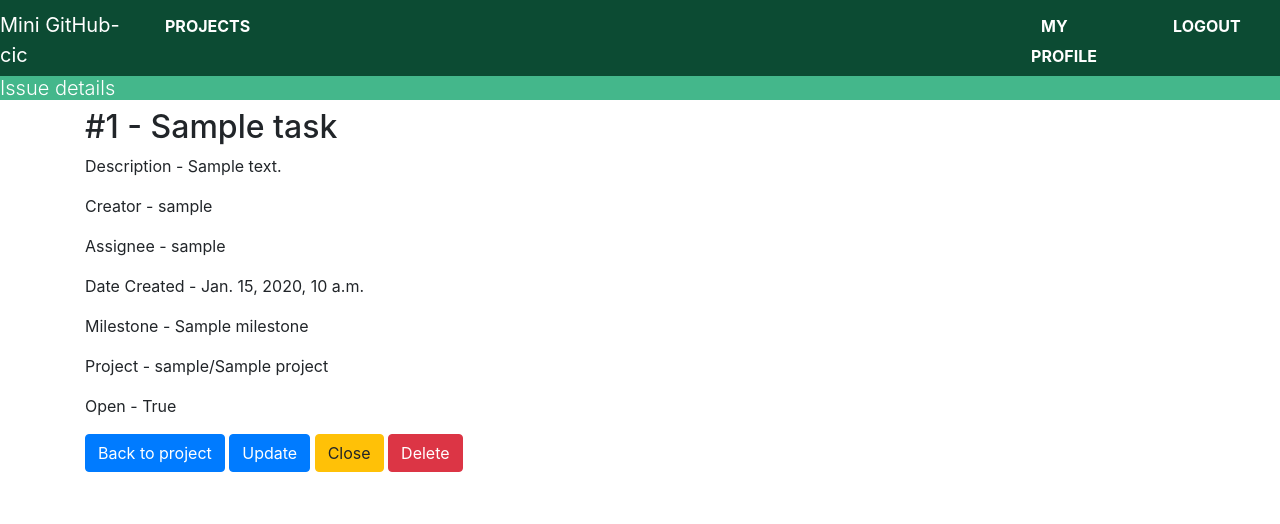
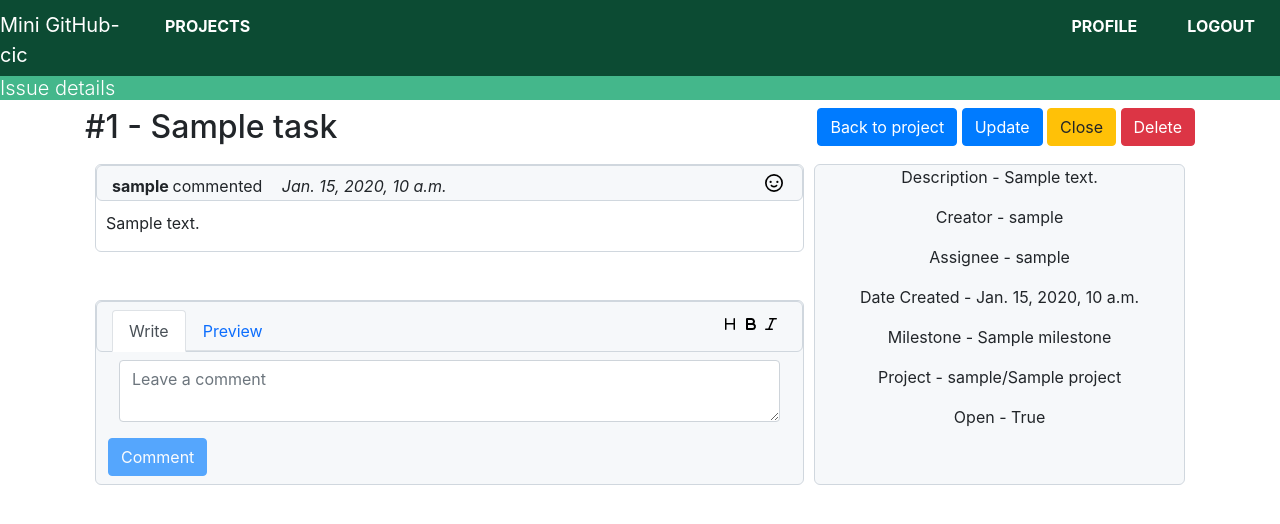
Before and after one commit to isidora-stanic/uks, a Django app: page /issues/1 in a window 1280 px wide. Shown: the top 524 px of the page. Run offline with Django 4.2, Linux system fonts and the light colour scheme; a user stored in the database is signed in; tables that the repository leaves empty hold one stand-in row (values such as "Sample post"); some libraries are stand-ins or nearby versions.

Commit message:
View comments implemented

```diff
--- a/mini_githubcic/mini_githubcic/models.py
+++ b/mini_githubcic/mini_githubcic/models.py
@@ -126,7 +126,7 @@ class StateChange(Event):
 
 class Comment(Event):
     content = models.CharField(max_length=2000)
-    date_created = models.DateTimeField(default=timezone.now)
+    writer = models.ForeignKey(User, blank=False, related_name='writer', on_delete=models.CASCADE)
 
 
 class Branch(models.Model):
--- a/mini_githubcic/mini_githubcic/static/style.css
+++ b/mini_githubcic/mini_githubcic/static/style.css
@@ -47,5 +47,38 @@ ul {
     background: #44B78B;
     padding: 0;
     left: 0;
-    width: 100vw !important;
+    width: -webkit-fill-available;
 }
+
+.comment-block {
+    background-color: #f6f8fa;
+    border-width: thin;
+    border-color: #d0d7de;
+    border-style: solid;
+    border-bottom-color: #d0d7de !important;
+    border-bottom-width: thin !important;
+    border-bottom-style: solid !important;
+    border-radius: 6px;
+}
+
+.item1 {
+  grid-area: myArea;
+}
+
+.grid-container {
+  display: grid;
+  grid-template-areas: 'myArea myArea myArea .';
+  grid-gap: 10px;
+  padding: 10px;
+}
+
+.grid-container > div {
+  text-align: center;
+}
+
+.m-b-i{
+    margin-block-start: 10px;
+    margin-inline-start: 10px;
+    word-break: break-all;
+    white-space: normal;
+}
--- a/mini_githubcic/mini_githubcic/templates/base.html
+++ b/mini_githubcic/mini_githubcic/templates/base.html
@@ -33,7 +33,7 @@
                     </div>
                     {% else %}
                     <div class="col mb-0">
-                        <a  class="nav-links"  href="{% url 'profile_preview' request.user.username %}">My profile</a>
+                        <a  class="nav-links"  href="{% url 'profile_preview' request.user.username %}">Profile</a>
                     </div>
                     <div class="col mb-0">
                         <a  class="nav-links"  href="{% url 'logout' %}">Logout</a>
--- a/mini_githubcic/mini_githubcic/templates/issue_detail.html
+++ b/mini_githubcic/mini_githubcic/templates/issue_detail.html
@@ -1,19 +1,13 @@
 {% extends "base.html" %}
 {% block content %}
 <h1 class="title">Issue details</h1>
-<article class="container">
-    <div>
-        <h2> #{{ object.id }} - {{ object.title }}</h2>
-        <p> Description - {{ object.description }}</p>
-        <p> Creator - {{ object.creator }}</p>
-        <p> Assignee - {{ object.assigned_to }}</p>
-        <p> Date Created - {{ object.date_created }}</p>
-        <p> Milestone - {{ object.milestone }}</p>
-        <p> Project - {{ object.project }}</p>
-        <p> Open - {{ object.is_open }}</p>
-    </div>
-    <div>
-        <a class="btn btn-primary" href="{% url 'project_issues' object.project.id %}">Back to project</a>
+<div class="container">
+    <div class="row">
+        <div class="col-auto mr-auto">
+              <h2> #{{ object.id }} - {{ object.title }}</h2>
+          </div>
+        <div class="col-auto">
+            <a class="btn btn-primary" href="{% url 'project_issues' object.project.id %}">Back to project</a>
         {%if request.user in object.project.developers.all %}
             <a class="btn btn-primary" href="{% url 'issue_update' object.id %}">Update</a>
         {%endif%}
@@ -31,6 +25,25 @@
         {%if request.user in object.project.developers.all %}
             <a class="btn btn-danger" href="{% url 'issue_delete' object.id %}">Delete</a>
         {%endif%}
+        </div>
     </div>
-</article>
-{% endblock content %}
+    <div class="grid-container">
+        <div class="item1"></div>
+        <div class="item2 comment-block">
+            <p> Description - {{ object.description }}</p>
+            <p> Creator - {{ object.creator }}</p>
+            <p> Assignee - {{ object.assigned_to }}</p>
+            <p> Date Created - {{ object.date_created }}</p>
+            <p> Milestone - {{ object.milestone }}</p>
+            <p> Project - {{ object.project }}</p>
+            <p> Open - {{ object.is_open }}</p></div>
+        <div class="item1">
+        {% block comment_content %}
+           {% include "new_comment.html" %}
+        {% endblock %}
+        </div>
+    </div>
+
+    <br/>
+</div>
+{% endblock %}
--- a/mini_githubcic/mini_githubcic/templates/issue_update.html
+++ b/mini_githubcic/mini_githubcic/templates/issue_update.html
@@ -2,7 +2,7 @@
 {% load crispy_forms_tags %}
 {% block content %}
 <h1 class="title">Edit issue</h1>
-<div class="content-section">
+<div class="container">
     <form method="POST">
         {% csrf_token %}
         <fieldset class="form-group">
--- /dev/null
+++ b/mini_githubcic/mini_githubcic/templates/list_comments.html
@@ -0,0 +1,90 @@
+{% load crispy_forms_tags %}
+{% if comments %}
+{% for c in comments %}
+<div class="comment-block" style="background-color: white">
+  <div class="min-width-0"></div>
+  <div class="d-flex comment-block">
+    <div class="col-auto mr-auto mt-md-2">
+      <p class="card-text"><b>{{ c.writer.username }} </b> commented <i class="col-auto"> {{ c.date_time }}</i></p>
+    </div>
+    <div class="col-auto">
+      <details class="dropdown ">
+        <summary aria-label="Add or remove reactions" aria-haspopup="true" data-view-component="true"
+          class="p-0 mr-0 d-flex px-1 py-2">
+          <svg height="18" aria-hidden="true" viewBox="0 0 16 16" version="1.1" width="18" data-view-component="true"
+            class="octicon octicon-smiley social-button-emoji">
+            <path fill-rule="evenodd"
+              d="M1.5 8a6.5 6.5 0 1113 0 6.5 6.5 0 01-13 0zM8 0a8 8 0 100 16A8 8 0 008 0zM5 8a1 1 0 100-2 1 1 0 000 2zm7-1a1 1 0 11-2 0 1 1 0 012 0zM5.32 9.636a.75.75 0 011.038.175l.007.009c.103.118.22.222.35.31.264.178.683.37 1.285.37.602 0 1.02-.192 1.285-.371.13-.088.247-.192.35-.31l.007-.008a.75.75 0 111.222.87l-.614-.431c.614.43.614.431.613.431v.001l-.001.002-.002.003-.005.007-.014.019a1.984 1.984 0 01-.184.213c-.16.166-.338.316-.53.445-.63.418-1.37.638-2.127.629-.946 0-1.652-.308-2.126-.63a3.32 3.32 0 01-.715-.657l-.014-.02-.005-.006-.002-.003v-.002h-.001l.613-.432-.614.43a.75.75 0 01.183-1.044h.001z">
+            </path>
+          </svg>
+        </summary>
+        <form method="post">
+          <ul class="dropdown-menu mt-2 d-flex mb-2 ">
+            <li role="presentation">
+              <button type="submit" data-view-component="true" class="dropdown-item btn">
+                <g-emoji alias="+1" fallback-src="https://github.githubassets.com/images/icons/emoji/unicode/1f44d.png"
+                  class="d-flex">👍</g-emoji>
+              </button>
+            </li>
+            <li role="presentation">
+              <button type="submit" data-view-component="true" class="dropdown-item btn">
+                <g-emoji alias="-1" fallback-src="https://github.githubassets.com/images/icons/emoji/unicode/1f44e.png"
+                  class="d-flex">👎</g-emoji>
+              </button>
+            </li>
+            <li role="presentation">
+              <button type="submit" data-view-component="true" class="dropdown-item btn">
+                <g-emoji alias="smile"
+                  fallback-src="https://github.githubassets.com/images/icons/emoji/unicode/1f604.png"
+                  class="d-flex">😄</g-emoji>
+              </button>
+            </li>
+            <li role="presentation">
+              <button type="submit" data-view-component="true" class="dropdown-item btn">
+                <g-emoji alias="tada"
+                  fallback-src="https://github.githubassets.com/images/icons/emoji/unicode/1f389.png"
+                  class="d-flex">🎉</g-emoji>
+              </button>
+            </li>
+            <li role="presentation">
+              <button type="submit" data-view-component="true" class="dropdown-item btn">
+                <g-emoji alias="thinking_face"
+                  fallback-src="https://github.githubassets.com/images/icons/emoji/unicode/1f615.png"
+                  class="d-flex">😕</g-emoji>
+              </button>
+            </li>
+            <li role="presentation">
+              <button type="submit" data-view-component="true" class="dropdown-item btn">
+                <g-emoji alias="heart"
+                  fallback-src="https://github.githubassets.com/images/icons/emoji/unicode/2764.png"
+                  class="d-flex">❤️</g-emoji>
+              </button>
+            </li>
+            <li role="presentation">
+              <button type="submit" data-view-component="true" class="dropdown-item btn">
+                <g-emoji alias="rocket"
+                  fallback-src="https://github.githubassets.com/images/icons/emoji/unicode/1f680.png"
+                  class="d-flex">🚀</g-emoji>
+              </button>
+            </li>
+            <li role="presentation">
+              <button type="submit" data-view-component="true" class="dropdown-item btn">
+                <g-emoji alias="eyes"
+                  fallback-src="https://github.githubassets.com/images/icons/emoji/unicode/1f440.png"
+                  class="d-flex">👀</g-emoji>
+              </button>
+            </li>
+          </ul>
+        </form>
+      </details>
+    </div>
+  </div>
+  <div style="background-color: white; text-align: left;">
+    <p class="m-b-i" dir="auto">{{c.content}}</p>
+  </div>
+</div>
+<br/>
+{% endfor %}
+{% else %}
+There are no added comments.
+{% endif %}
--- /dev/null
+++ b/mini_githubcic/mini_githubcic/templates/new_comment.html
@@ -0,0 +1,125 @@
+{% load crispy_forms_tags %}
+
+{% block comment_content1 %}
+
+<div >
+  {% block comment_list_content %}
+  {% include "list_comments.html" %}
+{% endblock %}
+  <div >
+    <br />
+    <div class="comment-block" >
+      <form method="post">
+
+        <fieldset class="min-width-0">
+            <div class="d-flex comment-block" >
+              <div class="col-auto mr-auto mt-md-2">
+                <ul class="nav nav-tabs">
+                  <li class="nav-item">
+                    <a class="nav-link active" data-toggle="tab" href="#write">Write</a>
+                  </li>
+                  <li class="nav-item">
+                    <a class="nav-link" data-toggle="tab" href="#preview">Preview</a>
+                  </li>
+                </ul>
+              </div>
+              <div class="col-auto">
+                <markdown-toolbar
+                  class="d-flex px-2 mt-lg-2">
+
+                  <div class="flex-nowrap d-none d-md-inline-block mr-md-0 mr-3">
+                    <md-header aria-label="Heading" id="md-heading-new_comment_field-1" role="button" tabindex="-1"
+                      class="toolbar-item btn-octicon" data-ga-click="Markdown Toolbar, click, header"
+                      aria-describedby="tooltip-1674227111007-1285">
+                      <svg aria-hidden="true" height="16" viewBox="0 0 16 16" version="1.1" width="16"
+                        data-view-component="true" class="octicon octicon-heading">
+                        <path fill-rule="evenodd"
+                          d="M3.75 2a.75.75 0 01.75.75V7h7V2.75a.75.75 0 011.5 0v10.5a.75.75 0 01-1.5 0V8.5h-7v4.75a.75.75 0 01-1.5 0V2.75A.75.75 0 013.75 2z">
+                        </path>
+                      </svg>
+                    </md-header>
+                    <tool-tip for="md-heading-new_comment_field-1" data-direction="sw" data-type="description"
+                      data-view-component="true" class="js-modifier-label-key sr-only position-absolute"
+                      id="tooltip-1674227111007-1285" role="tooltip">Add heading text</tool-tip>
+
+                    <md-bold aria-label="Bold" id="md-bold-new_comment_field-1" role="button" tabindex="-1"
+                      class="toolbar-item btn-octicon" data-hotkey-scope="new_comment_field" data-hotkey="Control+b"
+                      data-ga-click="Markdown Toolbar, click, bold" aria-describedby="tooltip-1674227111007-6553">
+                      <svg aria-hidden="true" height="16" viewBox="0 0 16 16" version="1.1" width="16"
+                        data-view-component="true" class="octicon octicon-bold">
+                        <path fill-rule="evenodd"
+                          d="M4 2a1 1 0 00-1 1v10a1 1 0 001 1h5.5a3.5 3.5 0 001.852-6.47A3.5 3.5 0 008.5 2H4zm4.5 5a1.5 1.5 0 100-3H5v3h3.5zM5 9v3h4.5a1.5 1.5 0 000-3H5z">
+                        </path>
+                      </svg>
+                    </md-bold>
+                    <tool-tip for="md-bold-new_comment_field-1" data-direction="sw" data-type="description"
+                      data-view-component="true" class="js-modifier-label-key sr-only position-absolute"
+                      id="tooltip-1674227111007-6553" role="tooltip">Add bold text, &lt;Ctrl+b&gt;</tool-tip>
+
+                    <md-italic aria-label="Italic" id="md-italic-new_comment_field-1" role="button" tabindex="-1"
+                      class="toolbar-item btn-octicon" data-hotkey-scope="new_comment_field" data-hotkey="Control+i"
+                      data-ga-click="Markdown Toolbar, click, italic" aria-describedby="tooltip-1674227111007-9230">
+                      <svg aria-hidden="true" height="16" viewBox="0 0 16 16" version="1.1" width="16"
+                        data-view-component="true" class="octicon octicon-italic">
+                        <path fill-rule="evenodd"
+                          d="M6 2.75A.75.75 0 016.75 2h6.5a.75.75 0 010 1.5h-2.505l-3.858 9H9.25a.75.75 0 010 1.5h-6.5a.75.75 0 010-1.5h2.505l3.858-9H6.75A.75.75 0 016 2.75z">
+                        </path>
+                      </svg>
+                    </md-italic>
+                    <tool-tip for="md-italic-new_comment_field-1" data-direction="sw" data-type="description"
+                      data-view-component="true" class="js-modifier-label-key position-absolute sr-only"
+                      id="tooltip-1674227111007-9230" role="tooltip" style="left: 321.094px; top: 49.5px;">Add italic
+                      text, &lt;Ctrl+i&gt;</tool-tip>
+                  </div>
+
+
+
+
+
+                </markdown-toolbar>
+              </div>
+            </div>
+
+              <div
+                class="mx-0 mt-2 mb-2 mx-md-2 "
+                >
+                <div class="tab-content">
+                  <div class="tab-pane container active" id="write">
+                      <text-expander keys=": @ #">
+
+                        <textarea placeholder="Leave a comment" aria-label="Comment body"
+                          data-required-trimmed="Text field is empty"
+                          class="form-control"
+                          dir="auto" required=""></textarea>
+
+                      </text-expander>
+                  </div>
+                  <div class="tab-pane container fade" id="preview">
+                    <text-expander keys=": @ #">
+
+                      <textarea disabled="true" aria-label="Comment preview"
+                        data-required-trimmed="Text field is empty"
+                        class="form-control"
+                        dir="auto"></textarea>
+
+                    </text-expander>
+                  </div>
+                </div>
+
+              </div>
+        </fieldset>
+        <div class="m-0 mx-md-2 my-md-2 p-0">
+          <div class="row">
+            <div class="col-auto">
+              <div class="color-bg-subtle ml-1">
+                <button data-disable-with="" data-disable-invalid="" type="submit" data-view-component="true"
+                  class="btn-primary btn" disabled="">Comment</button>
+              </div>
+            </div>
+          </div>
+        </div>
+      </form>
+    </div>
+  </div>
+</div>
+{% endblock comment_content1 %}
--- a/mini_githubcic/mini_githubcic/urls.py
+++ b/mini_githubcic/mini_githubcic/urls.py
@@ -47,10 +47,11 @@ urlpatterns = [
     path('labels/<int:pk>/delete', LabelDeleteView.as_view(), name='label_delete'),
     path('user/<slug:username>', ProfilePreview.as_view(), name='profile_preview'),
     path('projects/<int:pk>/branches/', BranchListView.as_view(), name='project_branches'),
-    path('projects/<int:pk>/branches/add', BranchCreateView.as_view(), name='add_branch'),
+    path('projects/<int:pk>/branches/add', new_branch, name='add_branch'),
     path('branches/<int:pk>', BranchDetailView.as_view(), name='branch_detail'),
     path('branches/<int:pk>/update', BranchUpdateView.as_view(), name='branch_update'),
     path('branches/<int:pk>/delete', BranchDeleteView.as_view(), name='branch_delete'),
     path('branches/<int:pk>/commits/add', CommitCreateView.as_view(), name='add_commit'),
-    path('commits/<int:pk>', CommitDetailView.as_view(), name='commit_detail')
+    path('commits/<int:pk>', CommitDetailView.as_view(), name='commit_detail'),
+    # path('issues/<int:pk>/comments/', CommentListView.as_view(), name='list_comments'),
 ]
--- a/mini_githubcic/mini_githubcic/views.py
+++ b/mini_githubcic/mini_githubcic/views.py
@@ -10,13 +10,17 @@ from django.views.generic import (
     DeleteView
 )
 
-from .models import Project, User, Milestone, Issue, Label, Branch, Commit, Visibility
+from .models import Project, User, Milestone, Issue, Label, Branch, Commit, Visibility, Comment
 
 from django.urls import reverse_lazy
 from django.http import HttpResponseRedirect
 from django.contrib.auth import login, logout
 from django.db.models import Q
 import uuid
+from .forms import BranchForm
+from django.shortcuts import get_object_or_404
+from django.contrib.auth.mixins import LoginRequiredMixin
+
 
 def index(request):
     title = apps.get_app_config('mini_githubcic').verbose_name
@@ -104,6 +108,20 @@ class BranchListView(ListView):
         return context
 
 
+# class CommentListView(ListView):
+#     model = Comment
+#     template_name = 'list_comments.html'
+#     context_object_name = 'comments'
+#     ordering = ['date_time']
+#
+#     def get_context_data(self, *args, **kwargs):
+#         context = super(CommentListView, self).get_context_data(*args, **kwargs)
+#         context['issue_id'] = self.request.resolver_match.kwargs['pk']
+#         context['issue'] = Issue.objects.filter(id=context['issue_id']).first()
+#         context['comments'] = Comment.objects.filter(task__id=context['issue_id'])
+#         return context
+
+
 class ProjectCreateView(CreateView):
     model = Project
     template_name = 'new_project.html'
@@ -142,34 +160,39 @@ class IssueCreateView(CreateView):
         return context
 
 
-class BranchCreateView(CreateView):
-    model = Branch
-    template_name = 'new_branch.html'
-    fields = ['name', 'parent_branch']
+def new_branch(request, pk):
+    project = Project.objects.filter(id=int(pk)).first()
+    if not project:
+        return redirect('/projects')
 
-    def form_valid(self, form):
-        context = self.get_context_data()
-        form.instance.project = context['project']
-        if Branch.objects.filter(project_id=form.instance.project.id, name=form.instance.name).exists():
-            form.add_error(None, 'Name already in use')
-            return super().form_invalid(form)
+    branches = Branch.objects.filter(project=project)
+    form = BranchForm(pk)
+    obj_dict = {
+        'form': form,
+        'project': project,
+        'branches': branches,
+    }
 
-        f = Commit.objects.filter(branches__id__in=[form.instance.parent_branch.id])
-        self.object = form.save()
-        for c in f:
-            c.branches.add(self.object)
-            c.save()
+    if request.method == 'POST':
+        form_data = BranchForm(pk, request.POST)
 
-        return HttpResponseRedirect(self.get_success_url())
+        if form_data.is_valid():
+            branch = Branch(**form_data.cleaned_data)
+            branch.project = project
 
-    def get_context_data(self, *args, **kwargs):
-        context = super(BranchCreateView, self).get_context_data(*args, **kwargs)
-        context['project_id'] = self.request.resolver_match.kwargs['pk']
-        context['project'] = Project.objects.filter(id=int(context['project_id'])).first()
-        context['branches'] = Branch.objects.filter(project__id=context['project_id'])
-        #self.fields['sel1'].choices = [(b.id, b.name, b) for b in context['branches']] TODO filter select vals
+            if Branch.objects.filter(project_id=branch.project.id, name=branch.name).exists():
+                obj_dict['error_add'] = 'Name already in use'
+                return render(request, 'new_branch.html', obj_dict)
+            else:
+                f = Commit.objects.filter(branches__id__in=[branch.parent_branch.id])
+                branch.save()
+                for c in f:
+                    c.branches.add(branch)
+                    c.save()
 
-        return context
+                return redirect('/branches/{}'.format(str(branch.id)))
+
+    return render(request, 'new_branch.html', obj_dict)
 
 
 class ProjectUpdateView(UpdateView):
@@ -240,6 +263,13 @@ class ProjectDetailView(DetailView):
 class IssueDetailView(DetailView):
     model = Issue
     template_name = 'issue_detail.html'
+
+    def get_context_data(self, *args, **kwargs):
+        context = super(IssueDetailView, self).get_context_data(*args, **kwargs)
+        context['issue_id'] = self.request.resolver_match.kwargs['pk']
+        context['issue'] = Issue.objects.filter(id=context['issue_id']).first()
+        context['comments'] = Comment.objects.filter(task__id=context['issue_id'])
+        return context
 
 
 class BranchDetailView(DetailView):
```
Also changed, not shown: mini_githubcic/mini_githubcic/forms.py (added, +14 -0 lines), mini_githubcic/mini_githubcic/management/commands/fill_database.py (+14 -0 lines), mini_githubcic/mini_githubcic/templates/branch_detail.html (+7 -5 lines), mini_githubcic/mini_githubcic/templates/new_branch.html (+4 -9 lines), mini_githubcic/mini_githubcic/migrations/0005_remove_comment_date_created_add_comment_writer.py (added).
